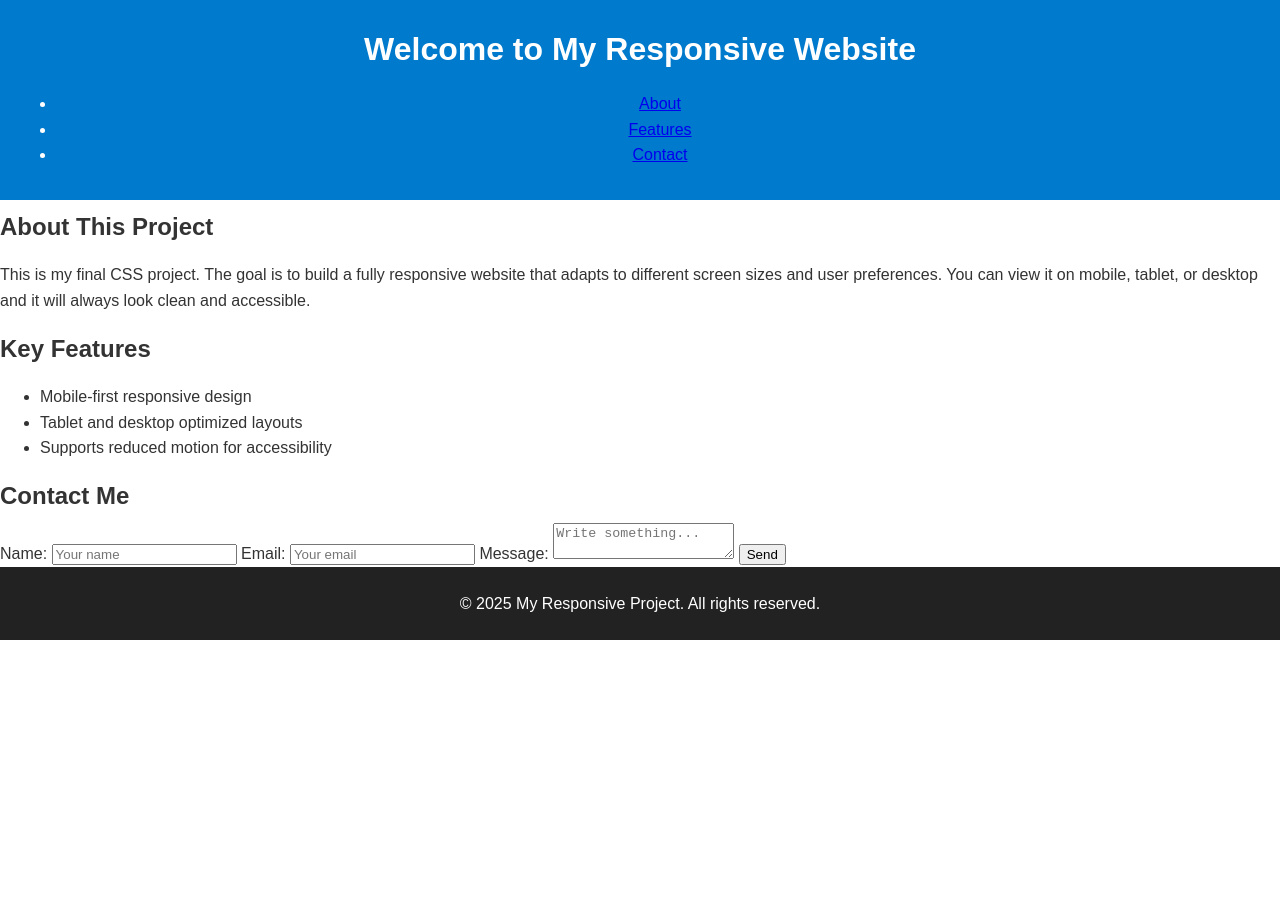
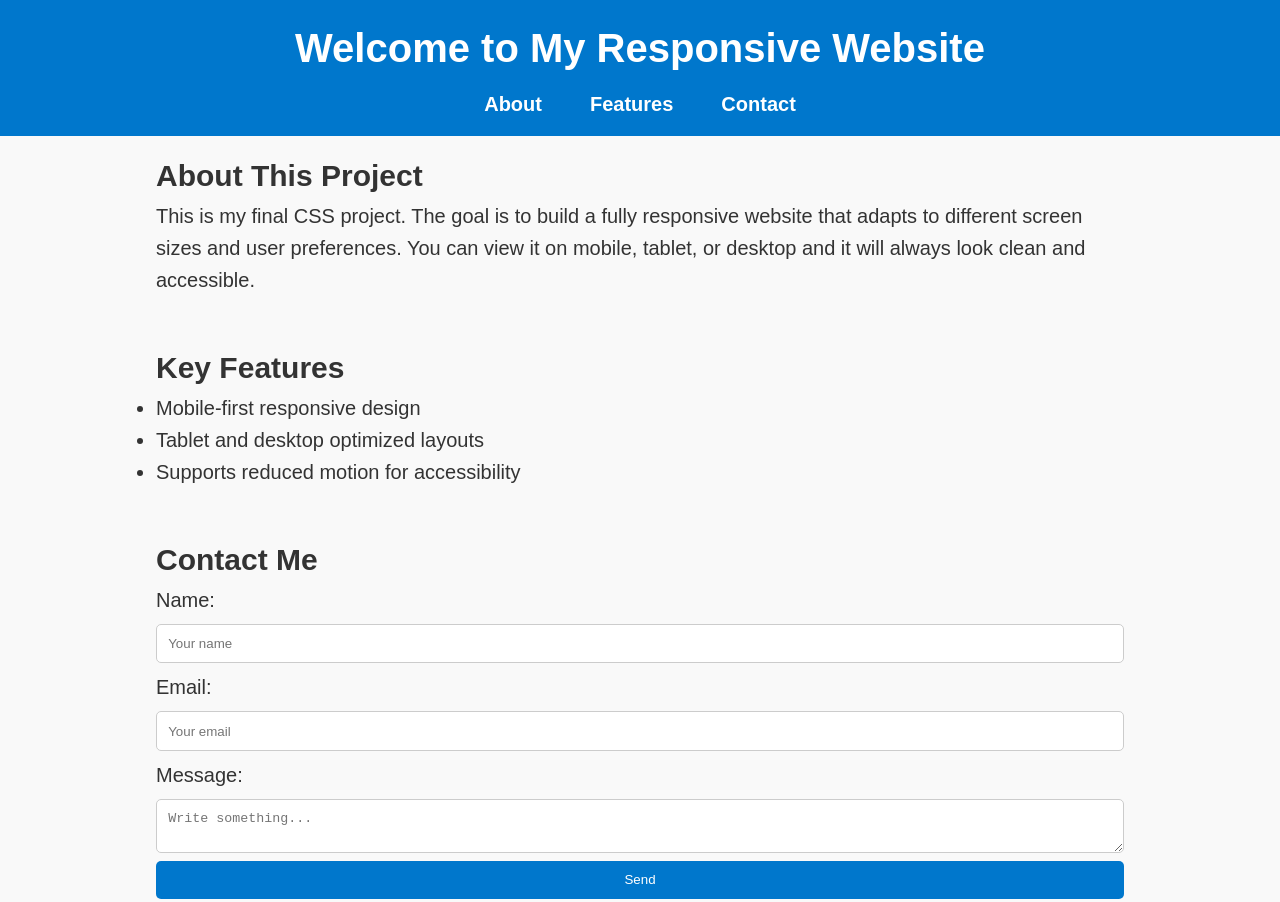
Before and after one commit to YSoan/Responsive-Lifestyle-Website, a plain HTML site: page final_project.html in a window 1280 px wide. Shown: the top 902 px of the page. Before the commit the page ends 800 px from the top, so only its background shows below. Drawn offline with Linux system fonts and the light colour scheme.

Commit message:
Update style.css

```diff
--- a/style.css
+++ b/style.css
@@ -1,55 +1,117 @@
-/* Base styles */
+
+* {
+  margin: 0;
+  padding: 0;
+  box-sizing: border-box;
+}
+
 body {
-    margin: 0;
   font-family: Arial, sans-serif;
   line-height: 1.6;
+  background-color: #f9f9f9;
   color: #333;
 }
 
 header {
-    background: #007acc;
+  background: #0077cc;
   color: white;
   padding: 1rem;
   text-align: center;
 }
 
-h1, h2 {
-    margin: 0.5rem 0;
+nav ul {
+  list-style: none;
+  display: flex;
+  justify-content: center;
+  gap: 1rem;
+  margin-top: 0.5rem;
 }
 
-.intro, .gallery, .about {
+nav a {
+  color: white;
+  text-decoration: none;
+  font-weight: bold;
+}
+
+main {
   padding: 1rem;
 }
 
-.photos {
-    display: grid;
-    grid-template-columns: repeat(auto-fit, minmax(200px, 1fr));
-    gap: 10px;
+section {
+  margin-bottom: 2rem;
 }
 
-.photos img {
-    width: 100%;
-    border-radius: 10px;
-    box-shadow: 0 2px 5px rgba(0,0,0,0.2);
+form {
+  display: flex;
+  flex-direction: column;
+  gap: 0.5rem;
+}
+
+form input, form textarea, form button {
+  padding: 0.7rem;
+  border: 1px solid #ccc;
+  border-radius: 5px;
+}
+
+form button {
+  background: #0077cc;
+  color: white;
+  border: none;
+  cursor: pointer;
+  transition: background 0.3s ease-in-out;
+}
+
+form button:hover {
+  background: #005fa3;
 }
 
 footer {
-    background: #222;
-    color: #fff;
+  background: #0077cc;
+  color: white;
   text-align: center;
-    padding: 0.5rem;
+  padding: 1rem;
 }
 
-/* Responsive styles */
-@media (max-width: 768px) {
-    header {
-        font-size: 1.2rem;
+body {
+  font-size: 16px;
+}
+
+@media (min-width: 600px) and (max-width: 1023px) {
+  body {
+    font-size: 18px;
+  }
+
+  nav ul {
+    gap: 2rem;
+  }
+
+  main {
+    padding: 2rem;
+  }
+}
+
+@media (min-width: 1024px) {
+  body {
+    font-size: 20px;
+  }
+
+  main {
+    max-width: 1000px;
+    margin: auto;
+  }
+
+  section {
+    margin-bottom: 3rem;
+  }
+
+  nav ul {
+    gap: 3rem;
   }
 }
 
 @media (prefers-reduced-motion: reduce) {
   * {
-        transition: none !important;
-        animation: none !important;
+    animation-duration: 0s !important;
+    transition-duration: 0s !important;
   }
 }
```
Lines whose indentation alone changed are shown as unchanged.
